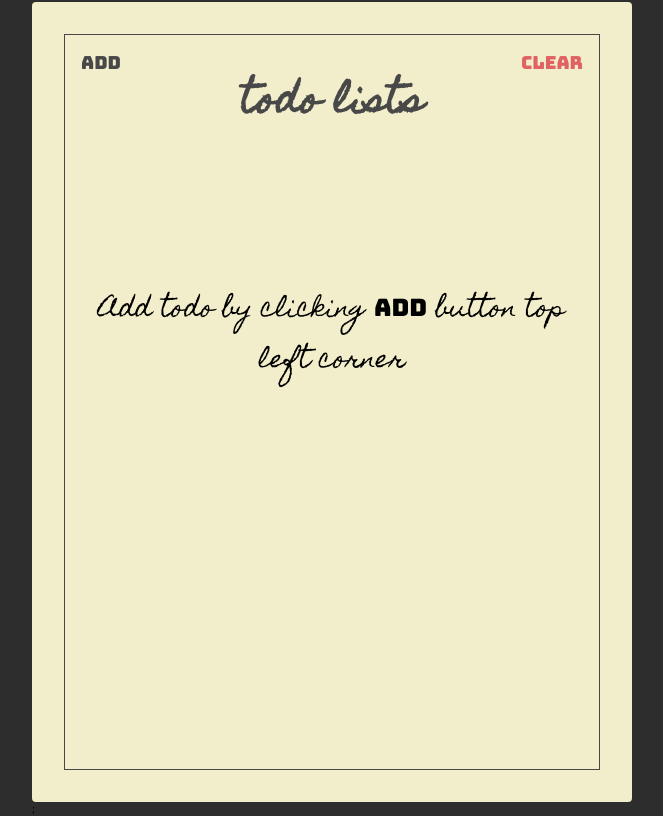
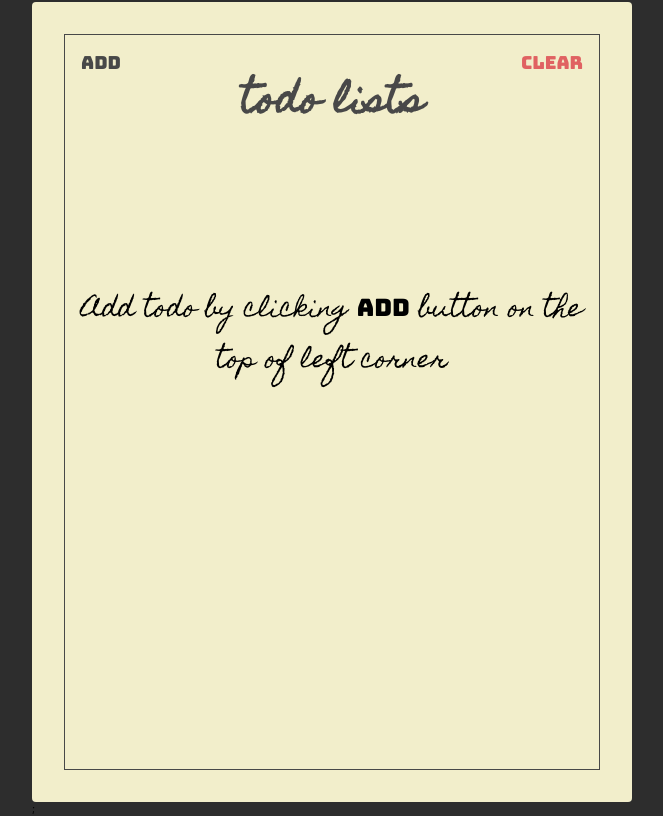
Before and after one commit to sabilimaulana/react-todolist, a React (Create React App) app: page / in a window 1280 px wide. Both pictures are taken after a click on the button "Clear". Shown: the whole page, without its empty margins (308-971 px from the left). Built offline with nearby package versions, Linux system fonts and the light colour scheme.

Commit message:
Membuat TodosClass

```diff
--- /dev/null
+++ b/src/components/todos/TodosClass.jsx
@@ -0,0 +1,64 @@
+import React from "react";
+import PropTypes from "prop-types";
+import styled from "@emotion/styled";
+
+import Todo from "../todo/TodoClass";
+import Container from "../../layout/Container";
+
+const StyledTodoPlaceholderText = styled.div`
+  font-family: "Homemade Apple", sans-serif;
+  font-size: 24px;
+  text-align: center;
+  padding: 16px;
+`;
+
+const StyledAddButtonPlaceholderText = styled.span`
+  font-family: "Bungee", sans-serif;
+  font-size: 24px;
+`;
+
+class Todos extends React.Component {
+  render() {
+    const { todos, completeTodo } = this.props;
+    return (
+      <section className="todos-component">
+        <Container flexDirection="column" minHeight="500px">
+          {todos.length > 0 &&
+            todos.map((todo, index) => {
+              return (
+                <Todo
+                  key={index}
+                  text={todo.text}
+                  isCompleted={todo.isCompleted}
+                  completeTodo={completeTodo}
+                  index={index}
+                />
+              );
+            })}
+          {todos.length === 0 && (
+            <StyledTodoPlaceholderText>
+              {[
+                "Add todo by clicking ",
+                <StyledAddButtonPlaceholderText>
+                  Add
+                </StyledAddButtonPlaceholderText>,
+                " button on the top of left corner"
+              ]}
+            </StyledTodoPlaceholderText>
+          )}
+        </Container>
+      </section>
+    );
+  }
+
+  static propTypes = {
+    todos: PropTypes.arrayOf(
+      PropTypes.shape({
+        text: PropTypes.string
+      })
+    ),
+    completeTodo: PropTypes.func.isRequired
+  };
+}
+
+export default Todos;
--- a/src/pages/TodoList.jsx
+++ b/src/pages/TodoList.jsx
@@ -4,7 +4,7 @@ import Paper from "../components/paper/PaperClass";
 // import Header from "../components/header/Header";
 import Header from "../components/header/HeaderClass";
 import TodoForm from "../components/todoform/TodoFormClass";
-import Todos from "../components/todos/Todos";
+import Todos from "../components/todos/TodosClass";
 
 import Container from "../layout/Container";
 
```
